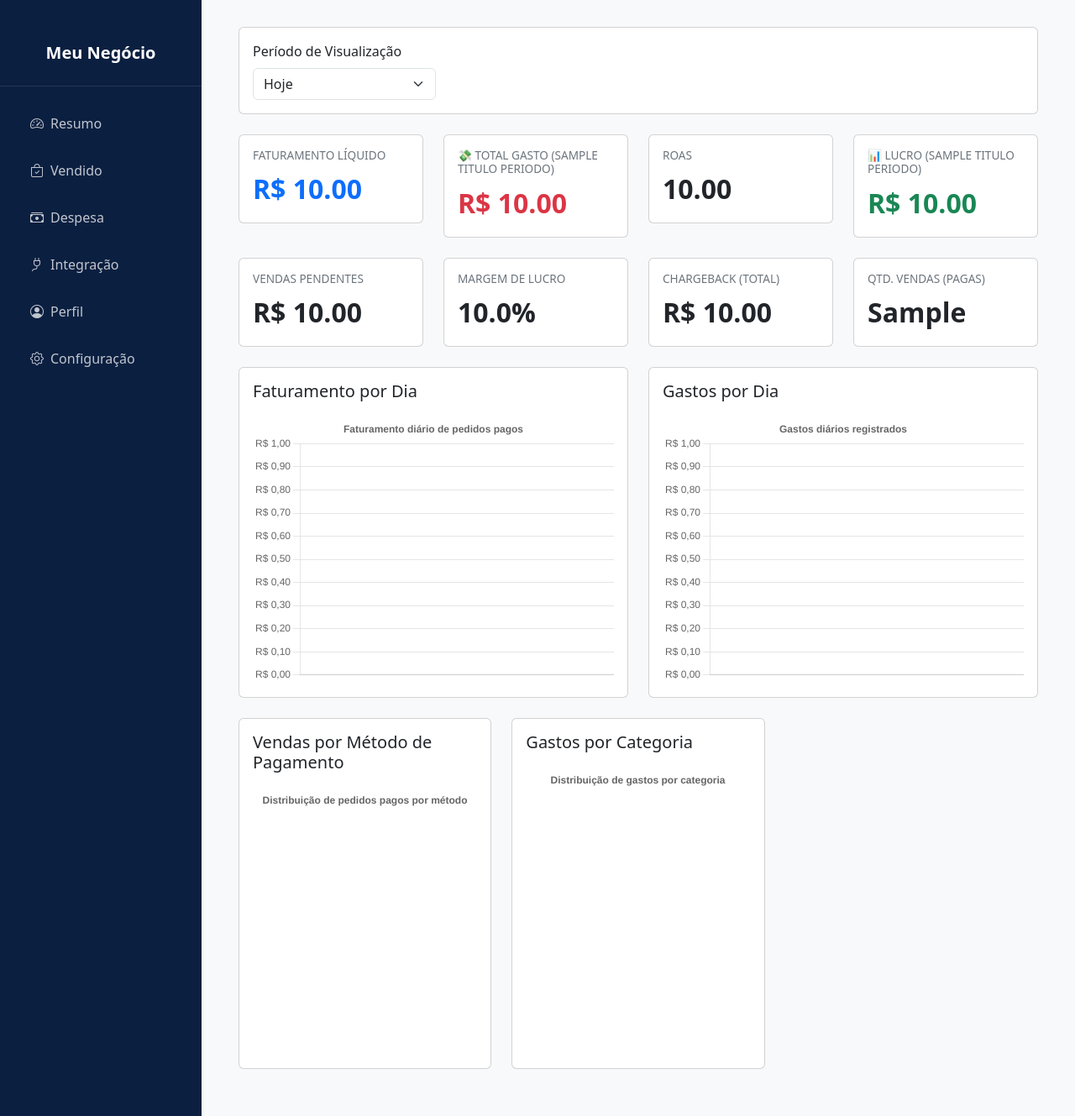
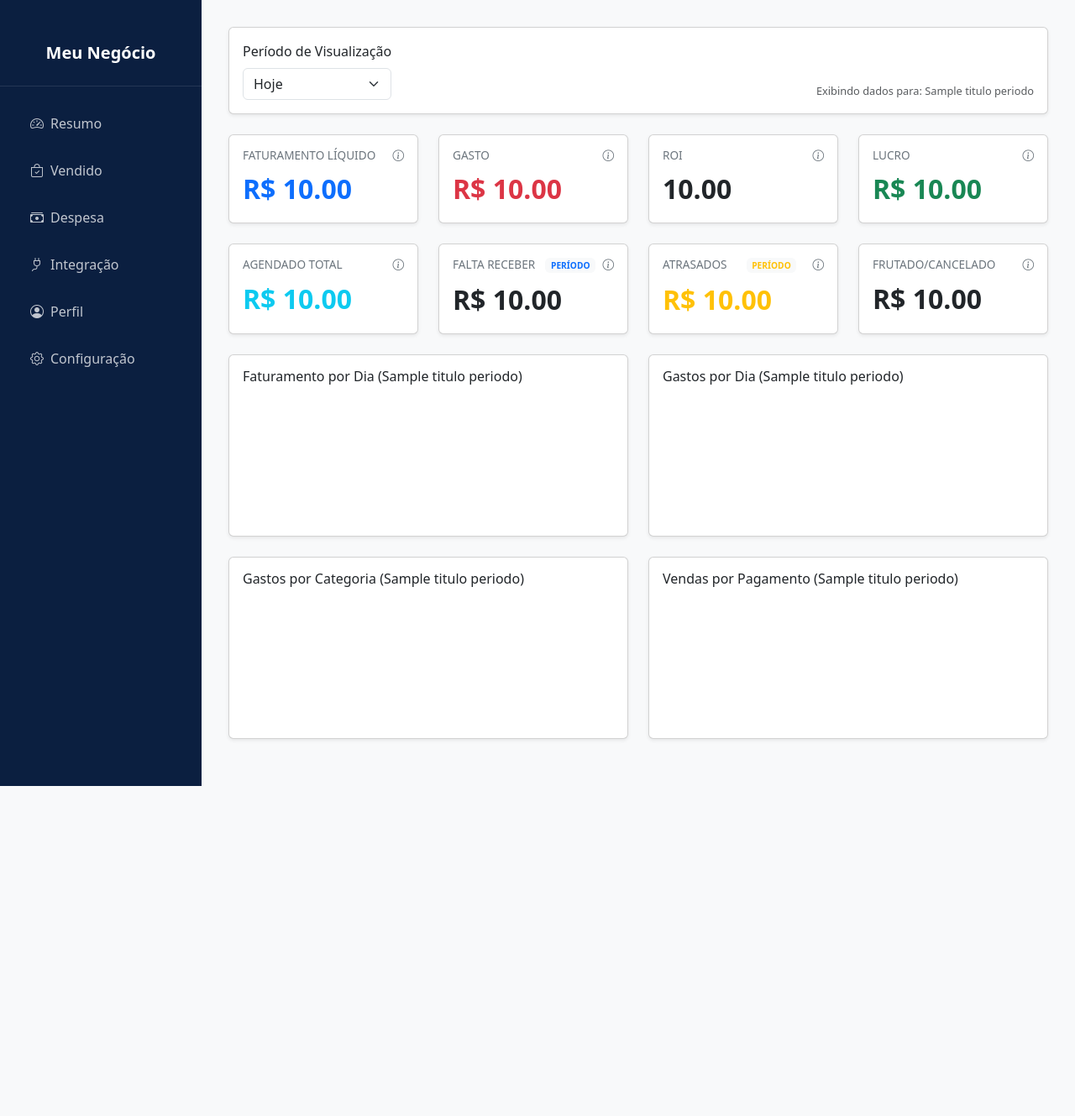
Before and after one commit to isacLima251/finan-as, a Flask app: template meu_app/templates/dashboard.html in a window 1280 px wide. Shown: the whole page at 84% size. After the commit the page ends 936 px from the top, so only its background shows below. Run offline with Flask 3, Linux system fonts and the light colour scheme; the template is opened without the code that fills it: most values are stand-ins (such as "Sample title", 1, 10 or a date in 2020); a map, chart or similar area stays blank.

Commit message:
Refatorar layout do dashboard

```diff
--- a/meu_app/templates/dashboard.html
+++ b/meu_app/templates/dashboard.html
@@ -1,36 +1,36 @@
 {% extends "base.html" %}
 
-{% block title %}Resumo | Meu Negócio{% endblock %}
-
 {% block content %}
-<div class="container-fluid">
-    <div class="card mb-4">
+<div class="card mb-4 shadow-sm">
     <div class="card-body">
         <form action="{{ url_for('dashboard') }}" method="GET" id="form-periodo" class="row g-3 align-items-end">
-                <div class="col-md-3">
+            <div class="col-md-auto">
                 <label for="select-periodo" class="form-label">Período de Visualização</label>
-                    <select class="form-select" id="select-periodo" name="periodo">
+                <select class="form-select" id="select-periodo" name="periodo" style="min-width: 150px;">
                     <option value="hoje" {% if periodo_selecionado == 'hoje' %}selected{% endif %}>Hoje</option>
                     <option value="ontem" {% if periodo_selecionado == 'ontem' %}selected{% endif %}>Ontem</option>
                     <option value="ultimos_7_dias" {% if periodo_selecionado == 'ultimos_7_dias' %}selected{% endif %}>Últimos 7 dias</option>
-                        <option value="mes_atual" {% if periodo_selecionado == 'mes_atual' %}selected{% endif %}>Esse mês</option>
-                        <option value="mes_passado" {% if periodo_selecionado == 'mes_passado' %}selected{% endif %}>Mês passado</option>
+                    <option value="mes_atual" {% if periodo_selecionado == 'mes_atual' %}selected{% endif %}>Este Mês</option>
+                    <option value="mes_passado" {% if periodo_selecionado == 'mes_passado' %}selected{% endif %}>Mês Passado</option>
                     <option value="maximo" {% if periodo_selecionado == 'maximo' %}selected{% endif %}>Máximo</option>
                     <option value="personalizado" {% if periodo_selecionado == 'personalizado' %}selected{% endif %}>Personalizado</option>
                 </select>
             </div>
-                <div id="campos-personalizados" class="col-md-4 d-none row g-2 align-items-end">
+            <div id="campos-personalizados" class="col-md-auto d-none row g-2 align-items-end ms-1">
                  <div class="col-auto">
                     <label for="data_inicio" class="form-label" style="font-size: 0.9rem;">De:</label>
-                        <input type="date" class="form-control" id="data_inicio" name="data_inicio" value="{{ data_inicio or '' }}">
+                    <input type="date" class="form-control" id="data_inicio" name="data_inicio" value="{{ request.args.get('data_inicio', '') }}">
                 </div>
                 <div class="col-auto">
                     <label for="data_fim" class="form-label" style="font-size: 0.9rem;">Até:</label>
-                        <input type="date" class="form-control" id="data_fim" name="data_fim" value="{{ data_fim or '' }}">
+                    <input type="date" class="form-control" id="data_fim" name="data_fim" value="{{ request.args.get('data_fim', '') }}">
                 </div>
                 <div class="col-auto">
-                        <button type="submit" class="btn btn-primary">Aplicar</button>
+                     <button type="submit" class="btn btn-primary mt-3">Aplicar</button>
                 </div>
+            </div>
+            <div class="col-md-auto ms-md-auto text-md-end">
+                 <small class="text-muted" style="font-size: 0.8rem;">Exibindo dados para: {{ titulo_periodo }}</small>
             </div>
         </form>
     </div>
@@ -38,66 +38,89 @@
 
 <div class="row g-4 mb-4">
     <div class="col-lg-3 col-md-6">
-            <div class="card kpi-card">
+        <div class="card kpi-card shadow-sm h-100">
             <div class="card-body">
-                    <h6 class="card-title">Faturamento Líquido</h6>
-                    <p class="card-text text-primary">R$ {{ "%.2f"|format(resumo.pagos|float) }}</p>
+                <h6 class="card-title d-flex justify-content-between">
+                    <span>Faturamento Líquido</span>
+                    <i class="bi bi-info-circle" data-bs-toggle="tooltip" data-bs-placement="top" title="Total Pago no período selecionado."></i>
+                </h6>
+                <p class="card-text text-primary">R$ {{ "%.2f"|format(resumo.faturamento_liquido|float) }}</p>
             </div>
         </div>
     </div>
      <div class="col-lg-3 col-md-6">
-            <div class="card kpi-card">
+        <div class="card kpi-card shadow-sm h-100">
             <div class="card-body">
-                    <h6 class="card-title">💸 Total Gasto ({{ titulo_periodo }})</h6>
-                    <p class="card-text text-danger">R$ {{ "%.2f"|format(resumo.gastos|float) }}</p>
+                 <h6 class="card-title d-flex justify-content-between">
+                    <span>GASTO</span>
+                     <i class="bi bi-info-circle" data-bs-toggle="tooltip" data-bs-placement="top" title="Total Gasto no período selecionado."></i>
+                </h6>
+                <p class="card-text text-danger">R$ {{ "%.2f"|format(resumo.gasto|float) }}</p>
             </div>
         </div>
     </div>
     <div class="col-lg-3 col-md-6">
-            <div class="card kpi-card">
+        <div class="card kpi-card shadow-sm h-100">
             <div class="card-body">
-                    <h6 class="card-title">ROAS</h6>
-                    <p class="card-text">{{ "%.2f"|format(resumo.roas|float) }}</p>
+                 <h6 class="card-title d-flex justify-content-between">
+                    <span>ROI</span>
+                     <i class="bi bi-info-circle" data-bs-toggle="tooltip" data-bs-placement="top" title="Retorno Sobre Investimento (Lucro / Gasto) no período."></i>
+                </h6>
+                <p class="card-text">{{ "%.2f"|format(resumo.roi|float) }}</p>
             </div>
         </div>
     </div>
      <div class="col-lg-3 col-md-6">
-            <div class="card kpi-card">
+        <div class="card kpi-card shadow-sm h-100">
             <div class="card-body">
-                    <h6 class="card-title">📊 LUCRO ({{ titulo_periodo }})</h6>
+                 <h6 class="card-title d-flex justify-content-between">
+                    <span>LUCRO</span>
+                     <i class="bi bi-info-circle" data-bs-toggle="tooltip" data-bs-placement="top" title="Faturamento Líquido - Gasto no período."></i>
+                </h6>
                 <p class="card-text text-success">R$ {{ "%.2f"|format(resumo.lucro|float) }}</p>
             </div>
         </div>
     </div>
+
     <div class="col-lg-3 col-md-6">
-            <div class="card kpi-card">
+        <div class="card kpi-card shadow-sm h-100">
             <div class="card-body">
-                    <h6 class="card-title">Vendas Pendentes</h6>
-                    <p class="card-text">R$ {{ "%.2f"|format(resumo.a_receber|float) }}</p>
+                 <h6 class="card-title d-flex justify-content-between">
+                    <span>AGENDADO TOTAL</span>
+                     <i class="bi bi-info-circle" data-bs-toggle="tooltip" data-bs-placement="top" title="Valor total de todos os pedidos com status 'Agendado' (independente do período)."></i>
+                </h6>
+                <p class="card-text text-info">R$ {{ "%.2f"|format(resumo.agendado_total|float) }}</p>
             </div>
         </div>
     </div>
     <div class="col-lg-3 col-md-6">
-            <div class="card kpi-card">
+        <div class="card kpi-card shadow-sm h-100">
             <div class="card-body">
-                    <h6 class="card-title">Margem de Lucro</h6>
-                    <p class="card-text">{{ "%.1f"|format(resumo.margem|float) }}%</p>
-                </div>
+                 <h6 class="card-title d-flex justify-content-between">
+                    <span>FALTA RECEBER</span> <span class="badge bg-light text-primary ms-1">Período</span>
+                     <i class="bi bi-info-circle" data-bs-toggle="tooltip" data-bs-placement="top" title="Total 'A Receber' (não vencido) de vendas no período."></i>
+                </h6>
+                <p class="card-text">R$ {{ "%.2f"|format(resumo.falta_receber|float) }}</p> </div>
         </div>
     </div>
     <div class="col-lg-3 col-md-6">
-            <div class="card kpi-card">
+        <div class="card kpi-card shadow-sm h-100">
              <div class="card-body">
-                    <h6 class="card-title">Chargeback (Total)</h6>
-                    <p class="card-text">R$ {{ "%.2f"|format(resumo.frustrados|float) }}</p>
-                </div>
+                 <h6 class="card-title d-flex justify-content-between">
+                    <span>ATRASADOS</span> <span class="badge bg-light text-warning ms-1">Período</span>
+                     <i class="bi bi-info-circle" data-bs-toggle="tooltip" data-bs-placement="top" title="Total de pedidos vencidos originados no período."></i>
+                </h6>
+                <p class="card-text text-warning">R$ {{ "%.2f"|format(resumo.atrasados|float) }}</p> </div>
         </div>
     </div>
      <div class="col-lg-3 col-md-6">
-            <div class="card kpi-card">
+        <div class="card kpi-card shadow-sm h-100">
             <div class="card-body">
-                    <h6 class="card-title">Qtd. Vendas (Pagas)</h6>
-                    <p class="card-text">{{ resumo.quantidade_vendas }}</p>
+                 <h6 class="card-title d-flex justify-content-between">
+                    <span>FRUTADO/CANCELADO</span>
+                     <i class="bi bi-info-circle" data-bs-toggle="tooltip" data-bs-placement="top" title="Total de pedidos frustrados/cancelados no período."></i>
+                </h6>
+                <p class="card-text">R$ {{ "%.2f"|format(resumo.frutado|float) }}</p>
             </div>
         </div>
     </div>
@@ -105,272 +128,115 @@
 
 <div class="row g-4 mb-4">
     <div class="col-lg-6">
-            <div class="card h-100">
+        <div class="card shadow-sm">
             <div class="card-body">
-                    <h5 class="card-title mb-3">Faturamento por Dia</h5>
-                    <div class="position-relative" style="height: 320px;">
+                <h6 class="card-title">Faturamento por Dia ({{ titulo_periodo }})</h6>
                 <canvas id="graficoFaturamento"></canvas>
             </div>
         </div>
     </div>
+    <div class="col-lg-6">
+         <div class="card shadow-sm">
+            <div class="card-body">
+                <h6 class="card-title">Gastos por Dia ({{ titulo_periodo }})</h6>
+                <canvas id="graficoGastos"></canvas> </div>
+        </div>
     </div>
      <div class="col-lg-6">
-            <div class="card h-100">
+         <div class="card shadow-sm">
             <div class="card-body">
-                    <h5 class="card-title mb-3">Gastos por Dia</h5>
-                    <div class="position-relative" style="height: 320px;">
-                        <canvas id="graficoGastos"></canvas>
+                <h6 class="card-title">Gastos por Categoria ({{ titulo_periodo }})</h6>
+                <canvas id="graficoCategorias" style="max-height: 300px;"></canvas> </div>
         </div>
     </div>
+     <div class="col-lg-6">
+         <div class="card shadow-sm">
+            <div class="card-body">
+                <h6 class="card-title">Vendas por Pagamento ({{ titulo_periodo }})</h6>
+                <canvas id="graficoPagamentos" style="max-height: 300px;"></canvas> </div>
         </div>
     </div>
 </div>
 
-    <div class="row g-4 mb-4">
-        <div class="col-lg-6 col-xl-4">
-            <div class="card h-100">
-                <div class="card-body">
-                    <h5 class="card-title mb-3">Vendas por Método de Pagamento</h5>
-                    <div class="position-relative" style="height: 320px;">
-                        <canvas id="graficoPagamentos"></canvas>
-                    </div>
-                </div>
-            </div>
-        </div>
-        <div class="col-lg-6 col-xl-4">
-            <div class="card h-100">
-                <div class="card-body">
-                    <h5 class="card-title mb-3">Gastos por Categoria</h5>
-                    <div class="position-relative" style="height: 320px;">
-                        <canvas id="graficoCategorias"></canvas>
-                    </div>
-                </div>
-            </div>
-        </div>
-    </div>
-</div>
+<div class="modal fade" id="obsModal" tabindex="-1"></div>
+
 {% endblock %}
 
-{% block extra_scripts %}
-<script src="https://cdn.jsdelivr.net/npm/chart.js@4.4.4/dist/chart.umd.min.js"></script>
+{% block scripts %}
+<script src="https://cdn.jsdelivr.net/npm/chart.js"></script>
+
 <script>
 document.addEventListener('DOMContentLoaded', function() {
-    const selectPeriodo = document.getElementById('select-periodo');
+    // Inicializa Tooltips do Bootstrap
+    var tooltipTriggerList = [].slice.call(document.querySelectorAll('[data-bs-toggle="tooltip"]'))
+    var tooltipList = tooltipTriggerList.map(function (tooltipTriggerEl) {
+      return new bootstrap.Tooltip(tooltipTriggerEl)
+    })
+
+    // Lógica para mostrar/esconder campos de data personalizada
+    const seletorPeriodo = document.getElementById('select-periodo');
     const camposPersonalizados = document.getElementById('campos-personalizados');
+    function toggleCamposPersonalizados() {
+        if (seletorPeriodo.value === 'personalizado') { camposPersonalizados.classList.remove('d-none'); }
+        else { camposPersonalizados.classList.add('d-none'); }
+    }
+    toggleCamposPersonalizados();
+    seletorPeriodo.addEventListener('change', function() {
+        if (this.value !== 'personalizado') { document.getElementById('form-periodo').submit(); }
+        toggleCamposPersonalizados();
+    });
 
-    function toggleCamposPersonalizados() {
-        if (!selectPeriodo) return;
-        if (selectPeriodo.value === 'personalizado') {
-            camposPersonalizados.classList.remove('d-none');
-        } else {
-            camposPersonalizados.classList.add('d-none');
-        }
-    }
+    // --- Configuração dos Gráficos ---
 
-    if (selectPeriodo && camposPersonalizados) {
-        toggleCamposPersonalizados();
-        selectPeriodo.addEventListener('change', toggleCamposPersonalizados);
-    }
-
-    const ctxFaturamento = document.getElementById('graficoFaturamento');
-    if (ctxFaturamento && typeof Chart !== 'undefined') {
-        const faturamentoLabels = {{ grafico_labels|tojson }};
-        const faturamentoValores = {{ grafico_data|tojson }};
-        console.log('Faturamento labels:', faturamentoLabels);
-        console.log('Faturamento valores:', faturamentoValores);
-
+    // Gráfico de Faturamento por Dia
+    const ctxFaturamento = document.getElementById('graficoFaturamento')?.getContext('2d');
+    if (ctxFaturamento) {
+        const graficoLabels = {{ grafico_labels|tojson }};
+        const graficoData = {{ grafico_data|tojson }};
         new Chart(ctxFaturamento, {
             type: 'bar',
             data: {
-                labels: faturamentoLabels,
+                labels: graficoLabels,
                 datasets: [{
-                    label: 'Faturamento (R$)',
-                    data: faturamentoValores,
-                    backgroundColor: 'rgba(13, 110, 253, 0.6)',
-                    borderColor: 'rgba(13, 110, 253, 1)',
-                    borderWidth: 1,
-                    borderRadius: 4,
-                    maxBarThickness: 40
+                    label: 'Faturamento',
+                    data: graficoData,
+                    backgroundColor: 'rgba(54, 162, 235, 0.6)', // Azul
+                    borderColor: 'rgba(54, 162, 235, 1)',
+                    borderWidth: 1
                 }]
             },
-            options: {
-                responsive: true,
-                maintainAspectRatio: false,
-                scales: {
-                    y: {
-                        beginAtZero: true,
-                        ticks: {
-                            callback: function(value) {
-                                return 'R$ ' + value.toLocaleString('pt-BR', { minimumFractionDigits: 2 });
-                            }
-                        }
-                    }
-                },
-                plugins: {
-                    legend: {
-                        display: false
-                    },
-                    title: {
-                        display: true,
-                        text: 'Faturamento diário de pedidos pagos'
-                    },
-                    tooltip: {
-                        callbacks: {
-                            label: function(context) {
-                                const valor = context.parsed.y || 0;
-                                return 'R$ ' + valor.toLocaleString('pt-BR', { minimumFractionDigits: 2 });
-                            }
-                        }
-                    }
-                }
-            }
+            options: { scales: { y: { beginAtZero: true } }, responsive: true, maintainAspectRatio: false }
         });
     }
 
-    const ctxGastos = document.getElementById('graficoGastos');
-    if (ctxGastos && typeof Chart !== 'undefined') {
-        const gastosLabels = {{ grafico_gastos_labels|tojson }};
-        const gastosValores = {{ grafico_gastos_data|tojson }};
-        console.log('Gastos labels:', gastosLabels);
-        console.log('Gastos valores:', gastosValores);
-
-        new Chart(ctxGastos, {
-            type: 'bar',
-            data: {
-                labels: gastosLabels,
-                datasets: [{
-                    label: 'Gastos (R$)',
-                    data: gastosValores,
-                    backgroundColor: 'rgba(220, 53, 69, 0.6)',
-                    borderColor: 'rgba(220, 53, 69, 1)',
-                    borderWidth: 1,
-                    borderRadius: 4,
-                    maxBarThickness: 40
-                }]
-            },
-            options: {
-                responsive: true,
-                maintainAspectRatio: false,
-                scales: {
-                    y: {
-                        beginAtZero: true,
-                        ticks: {
-                            callback: function(value) {
-                                return 'R$ ' + value.toLocaleString('pt-BR', { minimumFractionDigits: 2 });
-                            }
-                        }
-                    }
-                },
-                plugins: {
-                    legend: {
-                        display: false
-                    },
-                    title: {
-                        display: true,
-                        text: 'Gastos diários registrados'
-                    },
-                    tooltip: {
-                        callbacks: {
-                            label: function(context) {
-                                const valor = context.parsed.y || 0;
-                                return 'R$ ' + valor.toLocaleString('pt-BR', { minimumFractionDigits: 2 });
-                            }
-                        }
-                    }
-                }
-            }
-        });
+    // Gráfico de Gastos por Dia (ASSUMINDO QUE OS DADOS SÃO ENVIADOS DO BACKEND)
+    const ctxGastos = document.getElementById('graficoGastos')?.getContext('2d');
+    if (ctxGastos) {
+        // const graficoGastosLabels = {{ grafico_gastos_labels|tojson|default([]) }}; // Exemplo
+        // const graficoGastosData = {{ grafico_gastos_data|tojson|default([]) }};   // Exemplo
+        // new Chart(ctxGastos, { /* ... configuração ... */ });
+         // IMPLEMENTAR A CONFIGURAÇÃO DESTE GRÁFICO (similar ao de faturamento, mas com dados de gastos)
+         // Use cores diferentes, ex: vermelho 'rgba(255, 99, 132, 0.6)'
     }
 
-    const ctxPagamentos = document.getElementById('graficoPagamentos');
-    if (ctxPagamentos && typeof Chart !== 'undefined') {
-        const pagamentoLabels = {{ grafico_pagamentos_labels|tojson }};
-        const pagamentoValores = {{ grafico_pagamentos_data|tojson }};
-        console.log('Pagamentos labels:', pagamentoLabels);
-        console.log('Pagamentos valores:', pagamentoValores);
-
-        new Chart(ctxPagamentos, {
-            type: 'doughnut',
-            data: {
-                labels: pagamentoLabels,
-                datasets: [{
-                    label: 'Pedidos pagos',
-                    data: pagamentoValores,
-                    backgroundColor: [
-                        'rgba(13, 110, 253, 0.7)',
-                        'rgba(25, 135, 84, 0.7)',
-                        'rgba(255, 193, 7, 0.7)',
-                        'rgba(220, 53, 69, 0.7)',
-                        'rgba(102, 16, 242, 0.7)'
-                    ],
-                    borderWidth: 1
-                }]
-            },
-            options: {
-                responsive: true,
-                maintainAspectRatio: false,
-                plugins: {
-                    legend: {
-                        position: 'bottom'
-                    },
-                    title: {
-                        display: true,
-                        text: 'Distribuição de pedidos pagos por método'
-                    }
-                }
-            }
-        });
+    // Gráfico de Gastos por Categoria (ASSUMINDO DADOS DO BACKEND)
+    const ctxCategorias = document.getElementById('graficoCategorias')?.getContext('2d');
+    if (ctxCategorias) {
+        // const graficoCategoriasLabels = {{ grafico_categorias_labels|tojson|default([]) }}; // Exemplo
+        // const graficoCategoriasData = {{ grafico_categorias_data|tojson|default([]) }};   // Exemplo
+        // new Chart(ctxCategorias, { type: 'doughnut', data: { /*...*/ }, options: { /*...*/ } });
+        // IMPLEMENTAR A CONFIGURAÇÃO DESTE GRÁFICO (tipo 'doughnut')
     }
 
-    const ctxCategorias = document.getElementById('graficoCategorias');
-    if (ctxCategorias && typeof Chart !== 'undefined') {
-        const categoriaLabels = {{ grafico_categorias_labels|tojson }};
-        const categoriaValores = {{ grafico_categorias_data|tojson }};
-        console.log('Categorias labels:', categoriaLabels);
-        console.log('Categorias valores:', categoriaValores);
+    // Gráfico de Vendas por Pagamento (ASSUMINDO DADOS DO BACKEND)
+    const ctxPagamentos = document.getElementById('graficoPagamentos')?.getContext('2d');
+    if (ctxPagamentos) {
+        // const graficoPagamentosLabels = {{ grafico_pagamentos_labels|tojson|default([]) }}; // Exemplo
+        // const graficoPagamentosData = {{ grafico_pagamentos_data|tojson|default([]) }};   // Exemplo
+        // new Chart(ctxPagamentos, { type: 'doughnut', data: { /*...*/ }, options: { /*...*/ } });
+         // IMPLEMENTAR A CONFIGURAÇÃO DESTE GRÁFICO (tipo 'doughnut')
+    }
 
-        new Chart(ctxCategorias, {
-            type: 'doughnut',
-            data: {
-                labels: categoriaLabels,
-                datasets: [{
-                    label: 'Gastos (R$)',
-                    data: categoriaValores,
-                    backgroundColor: [
-                        'rgba(13, 110, 253, 0.7)',
-                        'rgba(25, 135, 84, 0.7)',
-                        'rgba(255, 193, 7, 0.7)',
-                        'rgba(220, 53, 69, 0.7)',
-                        'rgba(102, 16, 242, 0.7)',
-                        'rgba(111, 66, 193, 0.7)',
-                        'rgba(32, 201, 151, 0.7)'
-                    ],
-                    borderWidth: 1
-                }]
-            },
-            options: {
-                responsive: true,
-                maintainAspectRatio: false,
-                plugins: {
-                    legend: {
-                        position: 'bottom'
-                    },
-                    title: {
-                        display: true,
-                        text: 'Distribuição de gastos por categoria'
-                    },
-                    tooltip: {
-                        callbacks: {
-                            label: function(context) {
-                                const valor = context.parsed || 0;
-                                return `${context.label}: R$ ${valor.toLocaleString('pt-BR', { minimumFractionDigits: 2 })}`;
-                            }
-                        }
-                    }
-                }
-            }
-        });
-    }
 });
 </script>
 {% endblock %}
```
Lines whose indentation alone changed are shown as unchanged.
